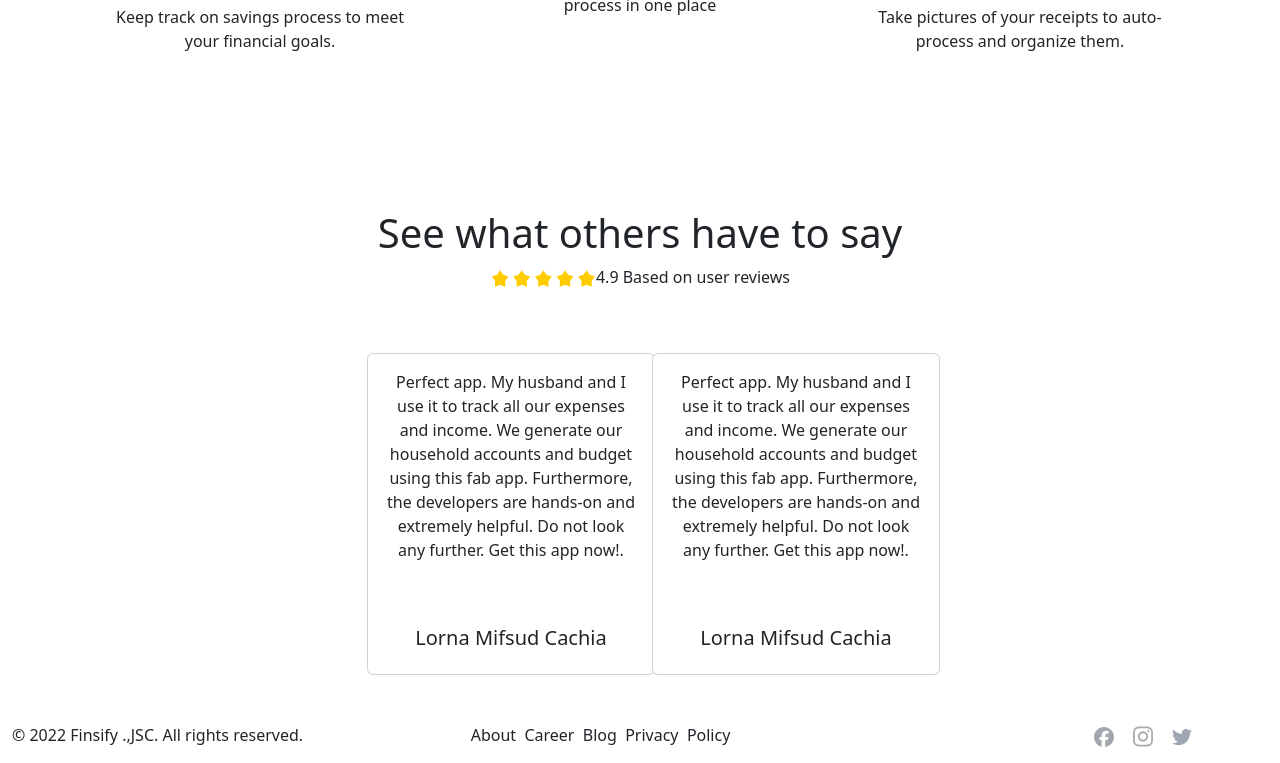
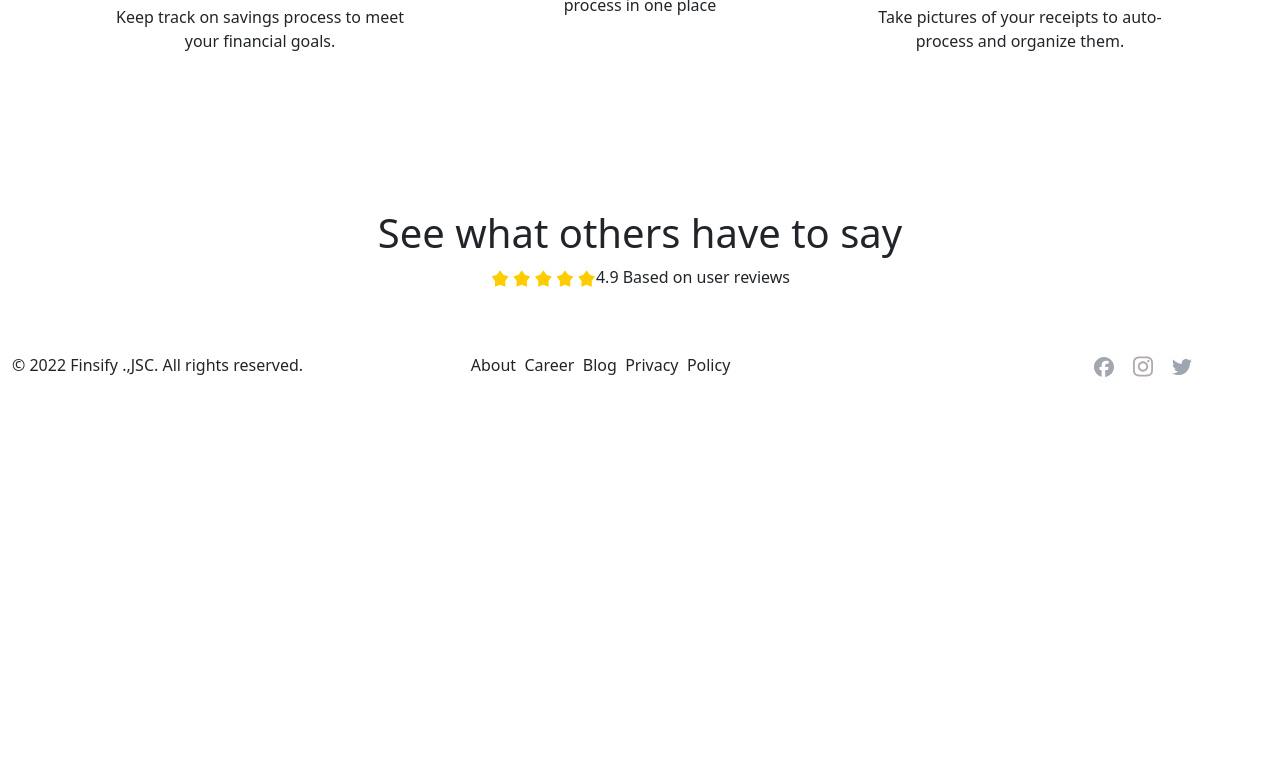
Before and after one commit to Fasilurahman/week-2, a plain HTML site: page index.html in a window 1280 px wide. Shown: the part 2891-3654 px from the top of the page. After the commit the page ends 3284 px from the top, so only its background shows below. Drawn offline with nearby package versions, Linux system fonts and the light colour scheme.

Commit message:
Update index.html

```diff
--- a/index.html
+++ b/index.html
@@ -147,31 +147,6 @@
         </div>
       </div>
     </div>
-    <div class="container ">
-      <div class="row" style="justify-content: space-between;">
-        <Div class="col-lg-3"></Div>
-        <div class="col-12 col-md-6 col-lg-3">
-
-          <div class="card mt-5 text-center" style="width: 18rem; ">
-            <div class="card-body">
-              <p class="card-text">Perfect app. My husband and I use it to track all our expenses and income. We generate our household accounts and budget using this fab app. Furthermore, the developers are hands-on and extremely helpful. Do not look any further. Get this app now!.</p>
-              <br><br>
-              <h5 class="card-title">Lorna Mifsud Cachia</h5>
-            </div>
-          </div>
-        </div>
-        <div class="col-12 col-md-6 col-lg-3">
-          <div class="card mt-5 text-center" style="width: 18rem;">
-            <div class="card-body">
-              <p class="card-text">Perfect app. My husband and I use it to track all our expenses and income. We generate our household accounts and budget using this fab app. Furthermore, the developers are hands-on and extremely helpful. Do not look any further. Get this app now!.</p>
-              <br><br>
-              <h5 class="card-title">Lorna Mifsud Cachia</h5>
-            </div>
-          </div>
-        </div>
-        <div class="col-lg-3"></div>
-      </div>
-    </div>
 
     <div class="container-fluid">
       <div class="row mt-5" style="margin-top: 40px;">
```
